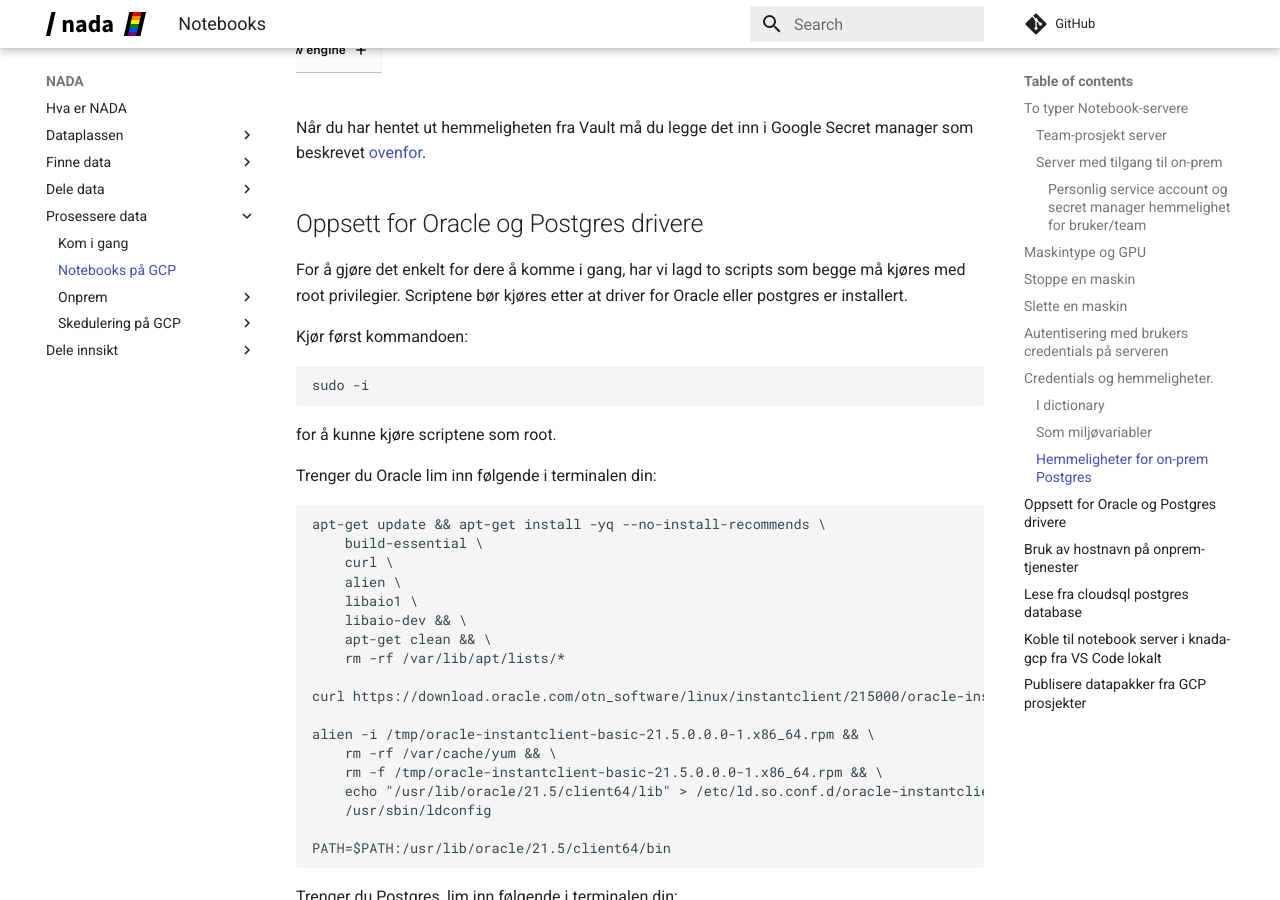
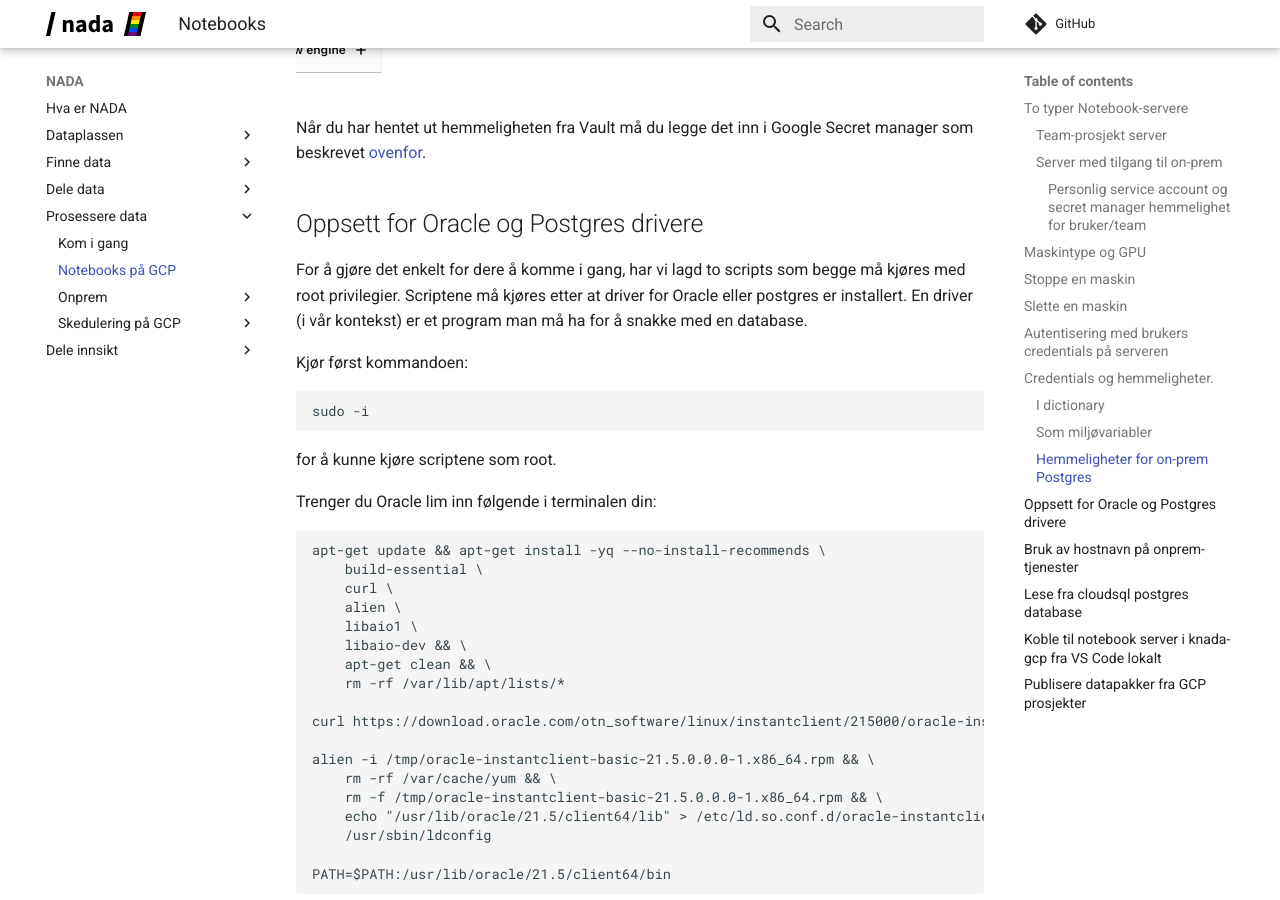
Before and after one commit to navikt/nada, an MkDocs documentation site: the page built from docs/prosessere-data/notebooks.md, in a window 1280 px wide and 900 px high, scrolled down 4392 px. Built offline with MkDocs 1.6.1 and Material for MkDocs 9.7.7, drawn with Linux system fonts in a browser that asks for light colours; comment, search, counter and statistics services are not loaded; some of the changed text lies outside the part shown.

Commit message:
fix: litt mer info

```diff
--- a/docs/prosessere-data/notebooks.md
+++ b/docs/prosessere-data/notebooks.md
@@ -146,7 +146,9 @@ Begge deler kan gjøres via [Vault CLI](https://www.vaultproject.io/docs/command
 Når du har hentet ut hemmeligheten fra Vault må du legge det inn i Google Secret manager som beskrevet [ovenfor](#credentials-og-hemmeligheter).
 
 ## Oppsett for Oracle og Postgres drivere
-For å gjøre det enkelt for dere å komme i gang, har vi lagd to scripts som begge må kjøres med root privilegier. Scriptene bør kjøres etter at driver for Oracle eller postgres er installert.
+For å gjøre det enkelt for dere å komme i gang, har vi lagd to scripts som begge må kjøres med root privilegier.
+Scriptene må kjøres etter at driver for Oracle eller postgres er installert.
+En driver (i vår kontekst) er et program man må ha for å snakke med en database.
 
 
 Kjør først kommandoen:
```
Also changed, not shown: other parts of docs/prosessere-data/notebooks.md (+1 -1 lines).
